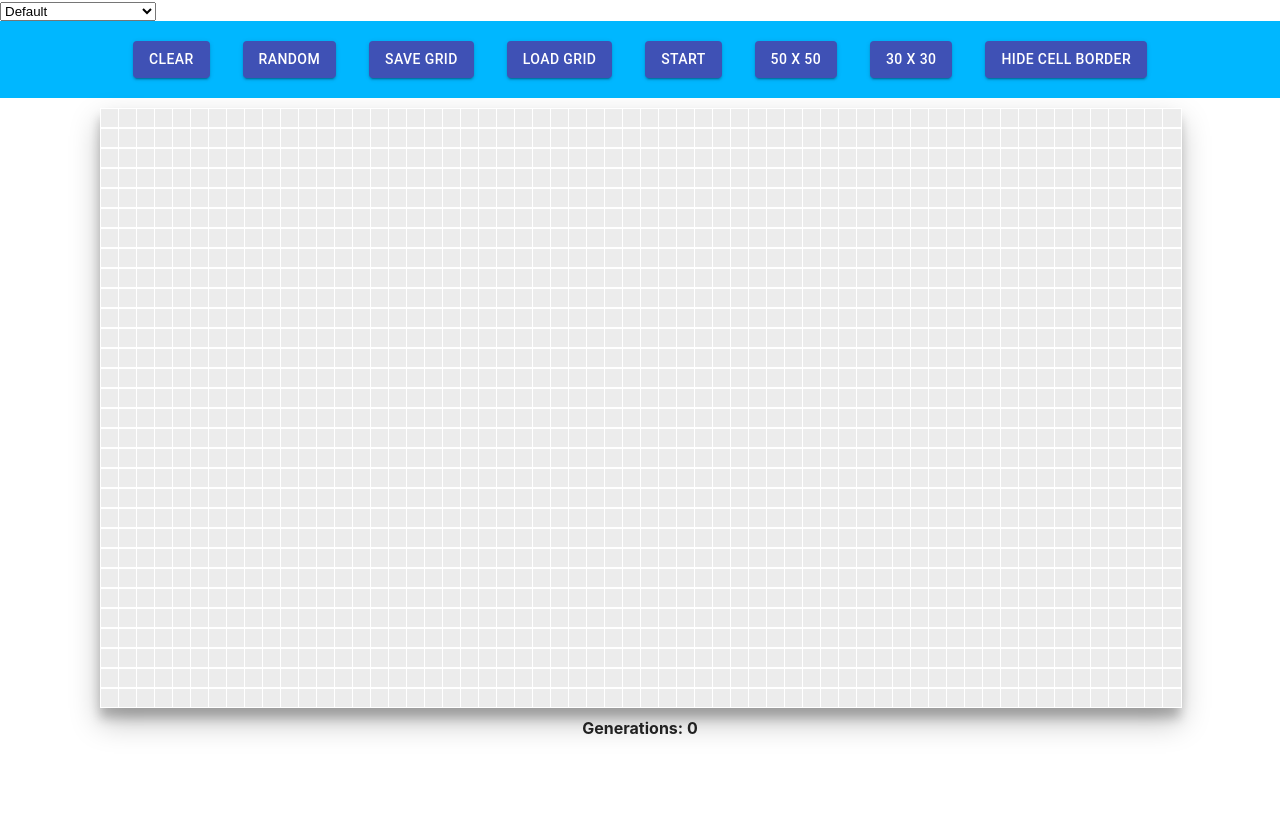
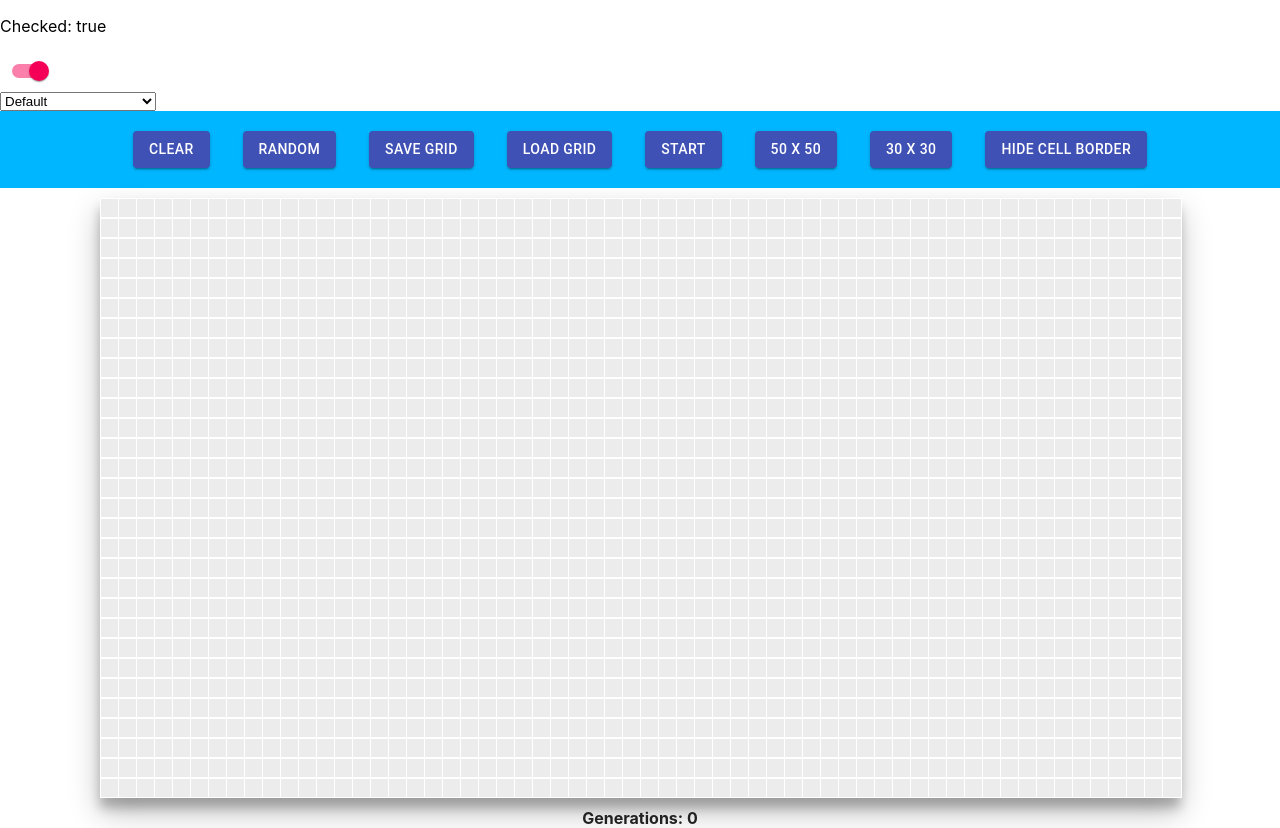
Before and after one commit to ahaku/the_game_of_life, a React (Create React App) app: page / in a window 1280 px wide. Before the commit the page ends 800 px from the top, so only its background shows below. Built offline with nearby package versions, Linux system fonts and the light colour scheme.

Commit message:
cell border switcher added

```diff
--- a/src/Mainpage.jsx
+++ b/src/Mainpage.jsx
@@ -4,6 +4,7 @@ import ButtonMD from '@material-ui/core/Button';
 import ButtonRow from './components/ButtonRow/ButtonRow';
 import Grid from './components/Grid/Grid';
 import ThemeSelector from './components/ThemeSelector/ThemeSelector';
+import Switcher from './components/Switcher/Switcher'
 import './Mainpage.css';
 import ColorThemes from './Data'
 
@@ -28,6 +29,7 @@ function Mainpage() {
     const [cellSize, setCellSize] = useState('18px');
     const [savedGrid, setSavedGrid] = useState(grid);
     const [gameSpeed, setGameSpeed] = useState(100);
+    const [currentThemeName, setCurrentThemeName] = useState('Default');
 
     const [running, setRunning] = useState(false);
     const [colors, setColors] = useState({
@@ -92,7 +94,11 @@ function Mainpage() {
 
     return (
         <div className='Mainpage' style={{ backgroundColor: colors.pageBackground }}>
-            <ThemeSelector ColorThemes={ColorThemes} setColors={setColors}></ThemeSelector>
+            <Switcher
+                removeCellBorder={() => setColors({...colors, border: 'none'})}
+                showCellBorder={() => setColors({...colors, border: ColorThemes[currentThemeName].border})}
+            ></Switcher>
+            <ThemeSelector ColorThemes={ColorThemes} setColors={setColors} setCurrentThemeName={setCurrentThemeName}></ThemeSelector>
             <ButtonRow
                 clearGenerationsNumber={() => numberGenerations = 0}
                 numberRows={numberRows}
--- /dev/null
+++ b/src/components/Switcher/Switcher.jsx
@@ -0,0 +1,25 @@
+import React, { useState } from 'react';
+import Switch from '@material-ui/core/Switch';
+
+export default function Switcher(props) {
+    const [checked, setChecked] = useState(true);
+
+    const handleChange = (event) => {
+        setChecked(event.target.checked)
+        if (checked) {
+            props.removeCellBorder();
+        } else if (!checked) {
+            props.showCellBorder();
+        }
+    }
+
+    return (
+        <div className="SwitcherWrapper">
+        <p>Checked: {checked.toString()}</p>
+            <Switch
+                checked={checked}
+                onChange={handleChange}
+            ></Switch>
+        </div>
+    )
+}
--- a/src/components/ThemeSelector/ThemeSelector.jsx
+++ b/src/components/ThemeSelector/ThemeSelector.jsx
@@ -4,6 +4,7 @@ function ThemeSelector (props) {
     // const [selectedTheme, setSelectedTheme] = React.useState();
     const handleChange = (event) => {
         props.setColors(props.ColorThemes[event.target.value]);
+        props.setCurrentThemeName(event.target.value);
     }
     const options = []
     for (let key in props.ColorThemes) {
```
